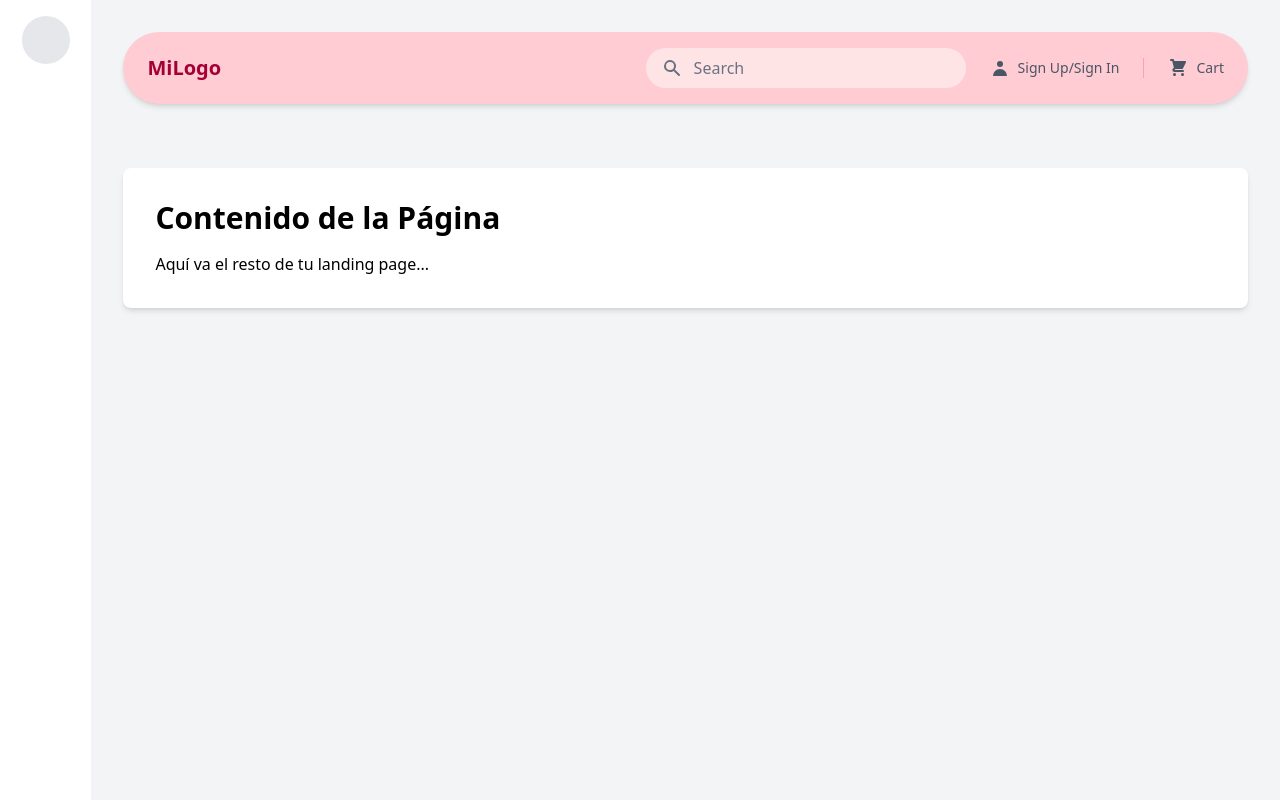
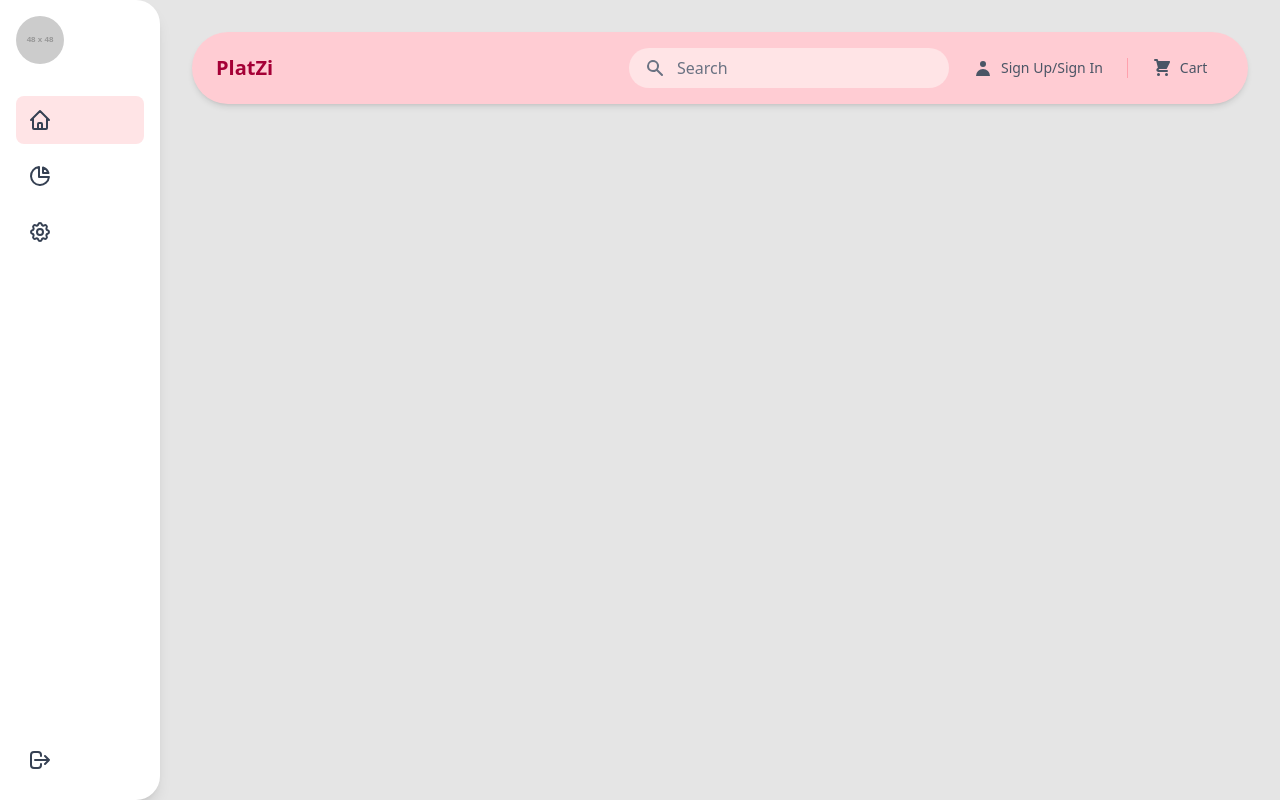
Before and after one commit to MotaBytes/frontendOrdenaris, an Angular app: page /landing in a window 1280 px wide. Built offline with nearby package versions, Linux system fonts and the light colour scheme.

Commit message:
sidebar implementado

```diff
--- a/src/app/components/navbar/navbar.component.html
+++ b/src/app/components/navbar/navbar.component.html
@@ -1,18 +1,6 @@
-<div class="flex min-h-screen bg-gray-100">
-
-  <aside class="hidden w-24 bg-white p-4 lg:block">
-    <div class="w-12 h-12 bg-gray-200 rounded-full mx-auto"></div>
-  </aside>
-
-  <main class="w-full">
-
 <div class="relative">
-
   <nav class="flex items-center justify-between bg-rose-200 shadow-md p-4 lg:rounded-full lg:m-8 lg:px-6">
-
-        <div class="text-xl font-bold text-rose-800">
-          MiLogo
-        </div>
+    <div class="text-xl font-bold text-rose-800">PlatZi</div>
 
     <div class="hidden items-center space-x-6 lg:flex">
           <div class="relative w-80">
@@ -36,7 +24,7 @@
     </div>
 
     <div class="lg:hidden">
-          <button id="menu-btn" class="text-rose-800 hover:text-rose-600 focus:outline-none">
+      <button (click)="toggleMobileMenu()" class="text-rose-800">
         <svg class="h-6 w-6" fill="none" viewBox="0 0 24 24" stroke="currentColor">
           <path stroke-linecap="round" stroke-linejoin="round" stroke-width="2" d="M4 6h16M4 12h16M4 18h16" />
         </svg>
@@ -44,19 +32,15 @@
     </div>
   </nav>
 
-      <div id="mobile-menu" class="hidden absolute w-full bg-rose-50 shadow-md p-4 lg:hidden">
+  @if (isMobileMenuOpen) {
+    <div class="absolute w-full bg-rose-50 shadow-md p-4 lg:hidden">
+      @if (!isLoggedIn) {
         <a href="/login" class="block py-2 px-4 text-sm text-gray-700 hover:bg-rose-100 rounded">Sign In</a>
+      } @else {
+        <span class="block py-2 px-4 text-sm font-semibold text-rose-800">Hola, Carlos</span>
+      }
       <a href="/cart" class="block py-2 px-4 text-sm text-gray-700 hover:bg-rose-100 rounded">Cart</a>
       <a href="/products" class="block py-2 px-4 text-sm text-gray-700 hover:bg-rose-100 rounded">Products</a>
     </div>
-
+  }
 </div>
-    <div class="p-8">
-      <div class="bg-white p-8 rounded-lg shadow-md">
-        <h1 class="text-3xl font-bold">Contenido de la Página</h1>
-        <p class="mt-4">Aquí va el resto de tu landing page...</p>
-      </div>
-    </div>
-
-  </main>
-</div>
--- a/src/app/components/navbar/navbar.component.ts
+++ b/src/app/components/navbar/navbar.component.ts
@@ -9,7 +9,6 @@
   selector: 'app-navbar',
   standalone: true,
   imports: [
-    RouterLink,
     MatIconModule,
     MatMenuModule,
     MatButtonModule,
@@ -24,14 +23,11 @@
   user = { initials: 'AG', name: 'Alejandro Gonzalez' };
   cartCount = signal(1);
 
-  ngAfterViewInit(): void {
-    const menuBtn = document.getElementById('menu-btn');
-    const mobileMenu = document.getElementById('mobile-menu');
+  isMobileMenuOpen = false;
 
-    if (menuBtn && mobileMenu) {
-      menuBtn.addEventListener('click', () => {
-        mobileMenu.classList.toggle('hidden');
-      });
-    }
+  isLoggedIn = false;
+
+  toggleMobileMenu(): void {
+    this.isMobileMenuOpen = !this.isMobileMenuOpen;
   }
 }
--- /dev/null
+++ b/src/app/components/sidebar/sidebar.component.css
@@ -0,0 +1,18 @@
+.sidebar-container {
+  transition: width 0.3s ease-in-out;
+  overflow: hidden;
+}
+
+.sidebar-text {
+  animation: fadeIn 0.3s ease-in-out;
+  white-space: nowrap;
+}
+
+@keyframes fadeIn {
+  from {
+    opacity: 0;
+  }
+  to {
+    opacity: 1;
+  }
+}
--- /dev/null
+++ b/src/app/components/sidebar/sidebar.component.html
@@ -0,0 +1,61 @@
+<aside
+  class="hidden lg:flex sidebar-container bg-white shadow-lg rounded-r-3xl flex-col p-4 text-gray-700 h-full"
+  [class.w-24]="!isExpanded"
+  [class.w-64]="isExpanded"
+  (mouseenter)="isExpanded = true"
+  (mouseleave)="isExpanded = false">
+
+  <div class="flex items-center mb-8" [class.justify-center]="!isExpanded">
+    <img src="https://via.placeholder.com/48" alt="User Avatar" class="rounded-full w-12 h-12">
+    @if (isExpanded) {
+      <div class="ml-4 sidebar-text">
+        <p class="font-bold text-sm">María López</p>
+        <p class="text-xs text-gray-500">Editora</p>
+      </div>
+    }
+  </div>
+
+  <nav class="flex-grow space-y-2">
+    <a
+      (click)="setActiveRoute('Home')"
+      [class.bg-rose-100]="activeRoute === 'Home'"
+      [class.text-rose-600]="activeRoute === 'Home'"
+      class="flex items-center p-3 rounded-lg hover:bg-rose-50 cursor-pointer">
+      <svg class="h-6 w-6" fill="none" viewBox="0 0 24 24" stroke="currentColor"><path stroke-linecap="round" stroke-linejoin="round" stroke-width="2" d="M3 12l2-2m0 0l7-7 7 7M5 10v10a1 1 0 001 1h3m10-11l2 2m-2-2v10a1 1 0 01-1 1h-3m-6 0a1 1 0 001-1v-4a1 1 0 011-1h2a1 1 0 011 1v4a1 1 0 001 1m-6 0h6"/></svg>
+      @if (isExpanded) {
+        <span class="ml-4 font-semibold text-sm sidebar-text">Home</span>
+      }
+    </a>
+
+    <a
+      (click)="setActiveRoute('Analytics')"
+      [class.bg-rose-100]="activeRoute === 'Analytics'"
+      [class.text-rose-600]="activeRoute === 'Analytics'"
+      class="flex items-center p-3 rounded-lg hover:bg-rose-50 cursor-pointer">
+      <svg class="h-6 w-6" fill="none" viewBox="0 0 24 24" stroke="currentColor"><path stroke-linecap="round" stroke-linejoin="round" stroke-width="2" d="M11 3.055A9.001 9.001 0 1020.945 13H11V3.055z"/><path stroke-linecap="round" stroke-linejoin="round" stroke-width="2" d="M20.488 9H15V3.512A9.025 9.025 0 0120.488 9z"/></svg>
+      @if (isExpanded) {
+        <span class="ml-4 font-semibold text-sm sidebar-text">Analytics</span>
+      }
+    </a>
+
+    <a
+      (click)="setActiveRoute('Settings')"
+      [class.bg-rose-100]="activeRoute === 'Settings'"
+      [class.text-rose-600]="activeRoute === 'Settings'"
+      class="flex items-center p-3 rounded-lg hover:bg-rose-50 cursor-pointer">
+      <svg class="h-6 w-6" fill="none" viewBox="0 0 24 24" stroke="currentColor"><path stroke-linecap="round" stroke-linejoin="round" stroke-width="2" d="M10.325 4.317c.426-1.756 2.924-1.756 3.35 0a1.724 1.724 0 002.573 1.066c1.543-.94 3.31.826 2.37 2.37a1.724 1.724 0 001.065 2.572c1.756.426 1.756 2.924 0 3.35a1.724 1.724 0 00-1.066 2.573c.94 1.543-.826 3.31-2.37 2.37a1.724 1.724 0 00-2.572 1.065c-.426 1.756-2.924 1.756-3.35 0a1.724 1.724 0 00-2.573-1.066c-1.543.94-3.31-.826-2.37-2.37a1.724 1.724 0 00-1.065-2.572c-1.756-.426-1.756-2.924 0-3.35a1.724 1.724 0 001.066-2.573c-.94-1.543.826-3.31 2.37-2.37.996.608 2.296.07 2.572-1.065z"/><path stroke-linecap="round" stroke-linejoin="round" stroke-width="2" d="M15 12a3 3 0 11-6 0 3 3 0 016 0z"/></svg>
+      @if (isExpanded) {
+        <span class="ml-4 font-semibold text-sm sidebar-text">Settings</span>
+      }
+    </a>
+  </nav>
+
+  <div class="mt-auto">
+    <a href="#" class="flex items-center p-3 rounded-lg hover:bg-rose-50 cursor-pointer">
+      <svg class="h-6 w-6" fill="none" viewBox="0 0 24 24" stroke="currentColor"><path stroke-linecap="round" stroke-linejoin="round" stroke-width="2" d="M17 16l4-4m0 0l-4-4m4 4H7m6 4v1a3 3 0 01-3 3H6a3 3 0 01-3-3V7a3 3 0 013-3h4a3 3 0 013 3v1"/></svg>
+      @if (isExpanded) {
+        <span class="ml-4 font-semibold text-sm sidebar-text">Logout</span>
+      }
+    </a>
+  </div>
+</aside>
--- /dev/null
+++ b/src/app/components/sidebar/sidebar.component.ts
@@ -0,0 +1,23 @@
+import { Component } from '@angular/core';
+
+@Component({
+  selector: 'app-sidebar',
+  standalone: true,
+  imports: [],
+  templateUrl: './sidebar.component.html',
+  styleUrls: ['./sidebar.component.css']
+})
+export class SidebarComponent {
+  isExpanded = false;
+
+  activeRoute: string = 'Home';
+
+  toggleSidebar(): void {
+    this.isExpanded = !this.isExpanded;
+  }
+
+  setActiveRoute(routeName: string): void {
+    this.activeRoute = routeName;
+    this.isExpanded = false;
+  }
+}
--- a/src/app/modules/landing-page/landing-page.component.html
+++ b/src/app/modules/landing-page/landing-page.component.html
@@ -1 +1,11 @@
-<app-navbar></app-navbar>
+<div class="flex h-screen">
+  <app-sidebar></app-sidebar>
+
+  <main class="w-full">
+    <app-navbar></app-navbar>
+
+    <div class="p-8">
+      <router-outlet></router-outlet>
+    </div>
+  </main>
+</div>
```
Also changed, not shown: src/app/modules/landing-page/landing-page.component.ts (+7 -1 lines), 1 other file (tests, documents, lock files or other folders). Lines whose indentation alone changed are shown as unchanged.
